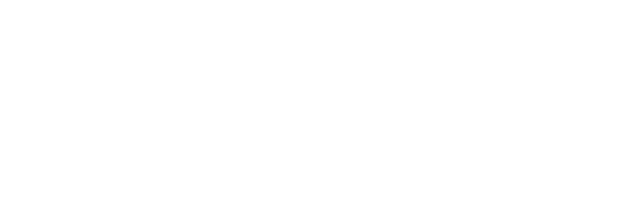
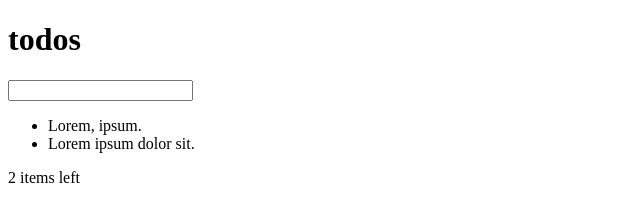
Before and after one commit to vladeiko/todoPage, a plain HTML site: page index.html in a window 1280 px wide. Shown: the whole page, without its empty margins (0-640 px from the left). Drawn offline with Linux system fonts and the light colour scheme; files that its build step writes are made by us from their sources.

Commit message:
Add main structure of HTML

```diff
--- a/index.html
+++ b/index.html
@@ -6,5 +6,21 @@
     <link rel="stylesheet" href="main.css" />
     <title>ToDo</title>
   </head>
-  <body></body>
+  <body>
+    <header class="header">
+      <h1 class="header__title">todos</h1>
+    </header>
+    <div class="todo">
+      <form class="main-form">
+        <input type="text" class="todo-input" />
+      </form>
+      <ul class="todo-list">
+        <li class="todo-list__element">Lorem, ipsum.</li>
+        <li class="todo-list__element">Lorem ipsum dolor sit.</li>
+      </ul>
+      <div class="filters">
+        <p class="counter">2 items left</p>
+      </div>
+    </div>
+  </body>
 </html>
```
